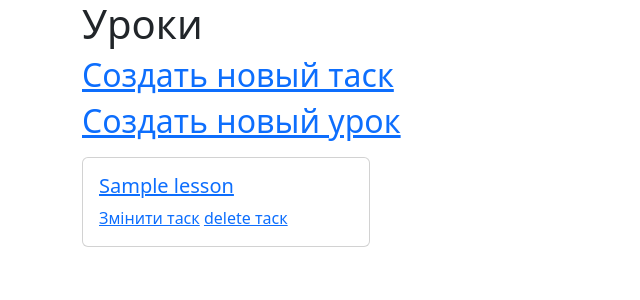
After one commit to Kawarime/finalproject, a Django app: page /1/lessons/ in a window 1280 px wide. The commit adds this page. Shown: the top 300 px of the page, without its empty margins (0-640 px from the left). Run offline with Django 5.2, Linux system fonts and the light colour scheme; a user stored in the database is signed in; tables that the repository leaves empty hold one stand-in row (values such as "Sample post").

Commit message:
lesson+crud

```diff
--- a/LMS/models.py
+++ b/LMS/models.py
@@ -95,15 +95,6 @@ class Course(models.Model):
         return f"{self.name}"
 
 
-class Task_Done(models.Model):
-    creator = models.ManyToManyField(CustomUser)
-    MARKS = [
-        ("1", "1"),
-        ("2", "2"),
-        ("3", "3"),
-        ("4", "4"),
-        ("5", "5"),
-    ]
 
 
 class Task(models.Model):
@@ -117,27 +108,35 @@ class Task(models.Model):
     description = models.TextField()
     status = models.CharField(max_length = 50, choices = STATUSES, default = "notdone")
     creator = models.ForeignKey(User, on_delete=models.CASCADE, blank=True, null=True)
-    priority = models.IntegerField()
-    start_date = models.DateField()
-    dead_line = models.DateField()
-    task_done = models.ForeignKey(Task_Done, on_delete=models.DO_NOTHING, blank=True, null=True)
+
 
 
     def __str__(self):
         return f"{self.name}"
 
-
-
 class Lesson(models.Model):
     name = models.CharField(max_length=100)
     content = models.TextField()
     #media
-    creator = models.ForeignKey(CustomUser, on_delete=models.CASCADE)
+    creator = models.ForeignKey(User, on_delete=models.CASCADE)
     course = models.ForeignKey(Course, on_delete=models.CASCADE, related_name='lessons')
-    created_at = models.DateTimeField(auto_now_add=True)
 
     def __str__(self):
         return f"{self.title}"
+
+class Task_Done(models.Model):
+    creator = models.ManyToManyField(CustomUser)
+    MARKS = [
+        ("0", "Не оценено"),
+        ("1", "1"),
+        ("2", "2"),
+        ("3", "3"),
+        ("4", "4"),
+        ("5", "5")
+    ]
+    content = models.FileField(upload_to='task_done_media/',blank = True, null =True)
+    mark = models.CharField(max_length=1, choices=MARKS, default="0")
+    task = models.ForeignKey(Lesson, on_delete=models.CASCADE, blank=True, null=True)
 
 
 class Announcement(models.Model):
--- a/LMS/urls.py
+++ b/LMS/urls.py
@@ -4,9 +4,15 @@ from LMS.views import *
 urlpatterns = [
     path('', CourseView.as_view(), name = "main"),
     path('<int:pk>/', TaskView.as_view(), name = "task_list"),
-    path('task_add/', TaskAddView.as_view(), name="task_add"),
+    path('task_add/', TaskAddView.as_view(), name = "task_add"),
     path('<int:pk>/update/', TaskUpdateView.as_view(), name = "task_update"),
     path('<int:pk>/delete/', TaskDeleteView.as_view(), name = "task_delete"),
+    path('<int:pk>/detail/', TaskDetailView.as_view(), name = "task_detail"),
+    path('<int:pk>/lessons/', LessonView.as_view(), name = "lesson_list"),
+    path('lesson_add/', LessonAddView.as_view(), name="lesson_add"),
+    path('<int:pk>/lesson_update/', LessonUpdateView.as_view(), name="lesson_update"),
+    path('<int:pk>/lesson/detail/', LessonDetailView.as_view(), name = "lesson_detail"),
+    path('<int:pk>/lesson/delete/', LessonDeleteView.as_view(), name = "lesson_delete"),
 ]
 
 app_name = "lms"
--- a/LMS/views.py
+++ b/LMS/views.py
@@ -140,19 +140,15 @@ class TaskAddView(LoginRequiredMixin, CreateView):
     form_class = TaskAdd
     success_url = reverse_lazy("lms:main")
 
-    def get_initial(self):
-        initial = super().get_initial()
+    def form_valid(self, form):
         course_pk = self.request.GET.get('course')
-        initial['course'] = get_object_or_404(Course, pk=course_pk)
-        print(initial)
-        return initial
-
-    def form_valid(self, form):
+        course = get_object_or_404(Course, pk=course_pk)
+        form.instance.course = course
         form.instance.creator = self.request.user
         return super().form_valid(form)
 
     def get_success_url(self):
-        return reverse_lazy('lms:main', kwargs={'pk': self.object.course.pk})
+        return reverse_lazy('lms:main')
 
 
 class TaskUpdateView(LoginRequiredMixin, UpdateView):
@@ -169,13 +165,13 @@ class TaskDeleteView(LoginRequiredMixin,  DeleteView):
 class LessonView(LoginRequiredMixin, ListView):
     model = Task
     template_name = "LMS/lesson_list.html"
-    context_object_name = "lesson"
+    context_object_name = "lessons"
     paginate_by = 6
 
     def get_queryset(self):
         course_pk = self.kwargs.get('pk')
         course = get_object_or_404(Course, pk=course_pk)
-        lessons = Course.objects.filter(course=course)
+        lessons = Lesson.objects.filter(course=course)
         return lessons
 
     def get_context_data(self, **kwargs):
@@ -206,31 +202,28 @@ class LessonAddView(LoginRequiredMixin, CreateView):
     model = Lesson
     template_name = "LMS/lesson_add.html"
     form_class = LessonAdd
-    success_url = reverse_lazy("LMS:course_list")
-
-    def get_initial(self):
-        initial = super().get_initial()
-        course_pk = self.request.GET.get('course')
-        initial['course'] = get_object_or_404(Course, pk=course_pk)
-        return initial
+    success_url = reverse_lazy("lms:main")
 
     def form_valid(self, form):
+        course_pk = self.request.GET.get('course')
+        course = get_object_or_404(Course, pk=course_pk)
+        form.instance.course = course
         form.instance.creator = self.request.user
         return super().form_valid(form)
 
     def get_success_url(self):
-        return reverse_lazy('LMS:course_list', kwargs={'pk': self.object.course.pk})
+        return reverse_lazy('lms:main')
 
 class LessonUpdateView(LoginRequiredMixin, UpdateView):
     model = Lesson
-    template_name = "LMS/lesson_update.html"
-    form_class = TaskAdd
-    success_url = reverse_lazy("LMS:course_list")
+    template_name = "LMS/task_update.html"
+    form_class = LessonAdd
+    success_url = reverse_lazy("lms:main")
 
 class LessonDeleteView(LoginRequiredMixin, UserIsOwnerMixin, DeleteView):
     model = Lesson
-    template_name = "LMS/lesson_delete.html"
-    success_url = reverse_lazy("LMS:course_list")
+    template_name = "LMS/task_delete.html"
+    success_url = reverse_lazy("lms:main")
 
 #class CommentAddView(LoginRequiredMixin, CreateView):
 #    model = Comment
--- /dev/null
+++ b/templates/LMS/lesson_list.html
@@ -0,0 +1,25 @@
+{% extends "base.html" %}
+{% load static %}
+
+{% block content %}
+<div class="col mb-3">
+    <div class="col">
+        <h1>Уроки</h1>
+        <a href="{% url 'lms:task_add' %}?course={{ course.pk }}"><h2>Создать новый таск</h2></a>
+        <a href="{% url 'lms:lesson_add' %}?course={{ course.pk }}"><h2>Создать новый урок</h2></a>
+    </div>
+</div>
+<div class="col mb-5">
+    {% for lesson in lessons %}
+    <div class ="col-12">
+        <div class="card" style="width: 18rem;">
+            <div class="card-body">
+              <a href="{% url 'lms:lesson_detail' lesson.id %}"><h5 class="card-title">{{ lesson.name }}</h5></a>
+              <a href="{% url 'lms:lesson_update' lesson.id %}"><small-text class="card-title">Змінити таск</small-text></a>
+              <a href="{% url 'lms:lesson_delete' lesson.id %}"><small-text class="card-title">delete таск</small-text></a>
+            </div>
+        </div>
+    </div>
+    {% endfor %}
+</div>
+{% endblock %}
--- a/templates/LMS/main.html
+++ b/templates/LMS/main.html
@@ -14,6 +14,7 @@
             <div class="card" style="width: 18rem;">
                 <div class="card-body">
                   <a href="{% url 'lms:task_list' course.pk %}"><h5 class="card-title">{{ course.name }}</h5></a>
+                  <a href="{% url 'lms:lesson_list' course.pk %}"><h5 class="card-title">lesson list</h5></a>
                   <h6 class="card-subtitle mb-1 text-body-secondary">{{ course.short_description }}</h6>
                 </div>
             </div>
--- a/templates/LMS/task_list.html
+++ b/templates/LMS/task_list.html
@@ -9,12 +9,12 @@
     </div>
 </div>
 <div class="col mb-5">
-    {% for task in object_list %}
+    {% for task in tasks %}
     <div class ="col-12">
         <div class="card" style="width: 18rem;">
             <div class="card-body">
-              <a href="#"><h5 class="card-title">{{ task.name }}</h5></a>
-              <h6 class="card-subtitle mb-1 text-body-secondary">{{ task.staus }}</h6>
+              <a href="{% url 'lms:task_detail' task.id %}"><h5 class="card-title">{{ task.name }}</h5></a>
+              <h6 class="card-subtitle mb-1 text-body-secondary">{{ task.status }}</h6>
               <a href="{% url 'lms:task_update' task.id %}"><small-text class="card-title">Змінити таск</small-text></a>
               <a href="{% url 'lms:task_delete' task.id %}"><small-text class="card-title">delete таск</small-text></a>
             </div>
```
Also changed, not shown: LMS/forms.py (+6 -2 lines), templates/LMS/lesson_add.html (added, +12 -0 lines), templates/LMS/lesson_delete.html (added, +14 -0 lines), templates/LMS/lesson_detail.html (added, +10 -0 lines), templates/LMS/lesson_update.html (added, +14 -0 lines), templates/LMS/task_detail.html (added, +9 -0 lines), LMS/migrations/0008_remove_task_task_done_task_done_content_and_more.py (added), LMS/migrations/0009_remove_task_dead_line_remove_task_priority_and_more.py (added), LMS/migrations/0010_remove_lesson_created_at.py (added), LMS/migrations/0011_alter_lesson_creator.py (added).
